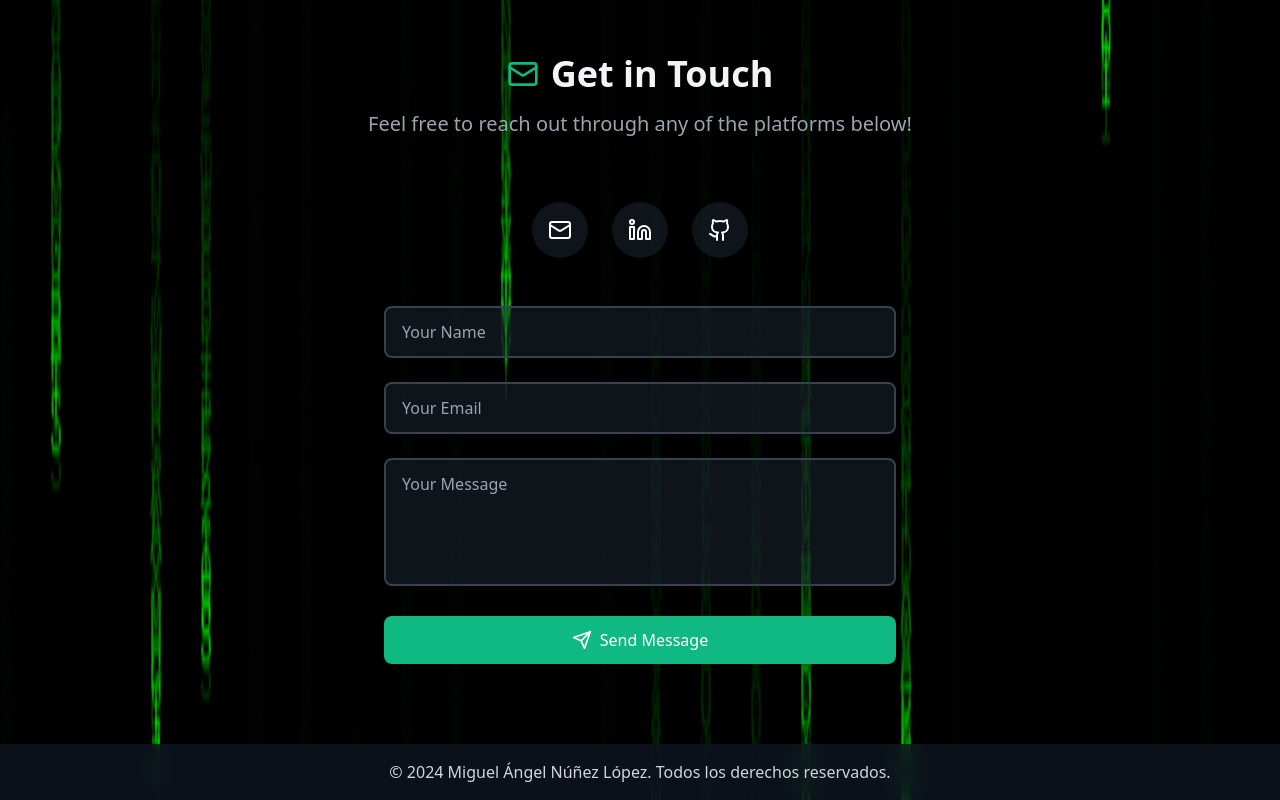
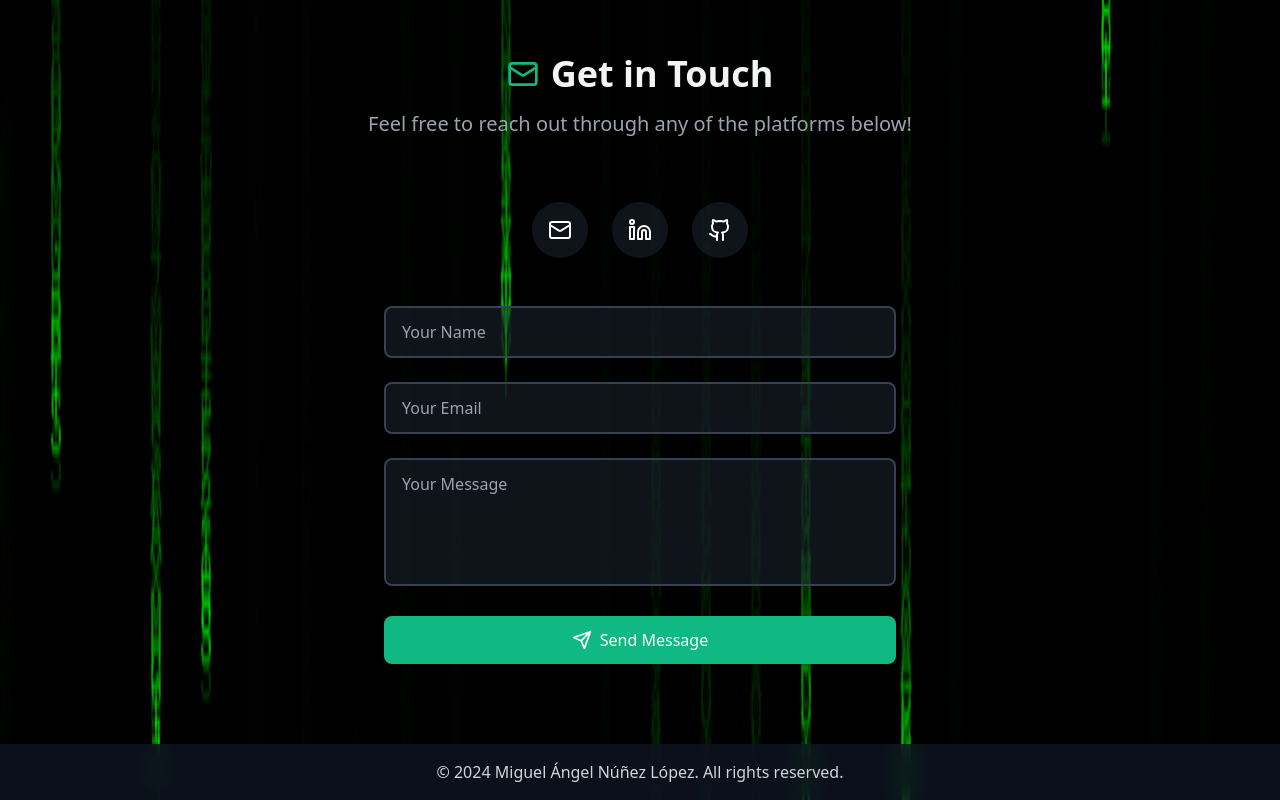
Before and after one commit to MAngelo22/Portfolio-MANL-green, a React (Vite) app: page / in a window 1280 px wide. Shown: the part 6502-7302 px from the top of the page. Built offline with nearby package versions, Linux system fonts and the light colour scheme.

Commit message:
Update Footer.tsx

```diff
--- a/src/components/Footer.tsx
+++ b/src/components/Footer.tsx
@@ -5,7 +5,7 @@ const Footer = () => {
   return (
     <footer className="bg-gray-900/70 text-gray-300 p-4 backdrop-blur-md"> {/* Cambia la opacidad aquí */}
       <div className="text-center">
-        <p>&copy; 2024 Miguel Ángel Núñez López. Todos los derechos reservados.</p>
+        <p>&copy; 2024 Miguel Ángel Núñez López. All rights reserved.</p>
         {/* Otros enlaces o contenido que necesites */}
       </div>
     </footer>
```
